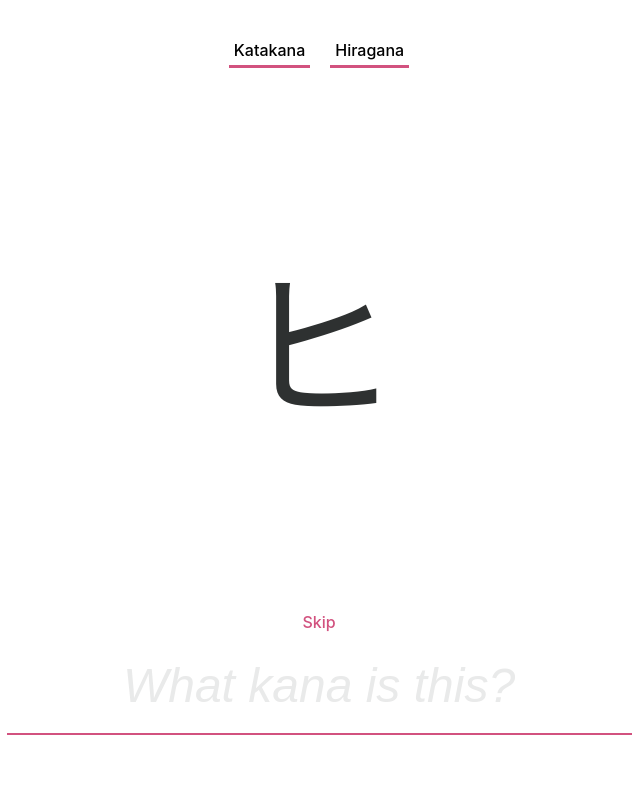
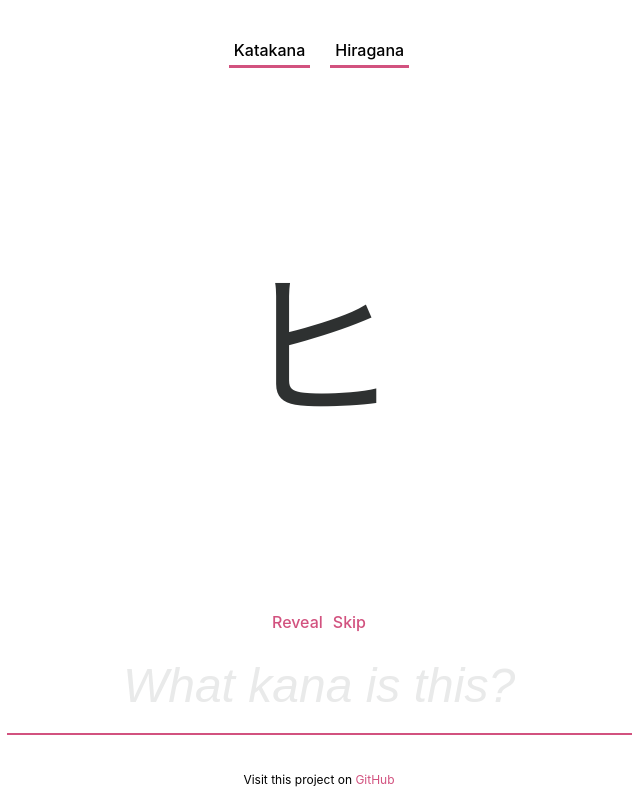
Before and after one commit to porthunt/kantan, a React (Create React App) app: page / in a window 1280 px wide. Shown: the whole page, without its empty margins (321-961 px from the left). Built offline with nearby package versions, Linux system fonts and the light colour scheme; the HTML template or start-up script is replaced by a standard one.

Commit message:
Adding Reveal button

```diff
--- /dev/null
+++ b/src/Actions/Actions.css
@@ -0,0 +1,15 @@
+.action {
+    color: #d2527f;
+    font-weight: 500;
+    cursor: pointer;
+    margin: 0 5px;
+}
+
+.disabled {
+    color: #ecf0f1;
+    cursor: default;
+}
+
+.actions-menu {
+    margin-bottom: 25px;
+}
--- /dev/null
+++ b/src/Actions/Actions.js
@@ -0,0 +1,13 @@
+import React from 'react';
+import './Actions.css';
+
+const Actions = (props) => {
+    return (
+        <div className="actions-menu">
+            <span className={props.revealState ? "action disabled" : "action"} onClick={props.revealAction}>Reveal</span>
+            <span className="action" onClick={props.skipAction}>Skip</span>
+        </div>
+    );
+}
+
+export default Actions;
--- a/src/App.css
+++ b/src/App.css
@@ -1,3 +1,7 @@
 .App {
   text-align: center;
 }
+
+.content {
+  min-height: calc(100vh - 80px);
+}
--- a/src/App.js
+++ b/src/App.js
@@ -1,13 +1,17 @@
 import React from 'react';
 import { useState, useEffect, useRef } from 'react';
 import { toast, ToastContainer } from 'react-toastify';
+
 import Kana from './Kana/Kana';
 import KanaInput from './KanaInput/KanaInput';
 import KanaSelector from './KanaSelector/KanaSelector';
 import StreakLabel from './StreakLabel/StreakLabel';
-import Skip from './Skip/Skip';
+import Actions from './Actions/Actions';
+import Footer from './Footer/Footer';
+
 import hiragana from './characters/hiragana';
 import katakana from './characters/katakana';
+
 import './App.css';
 import 'react-toastify/dist/ReactToastify.css';
 
@@ -16,6 +20,9 @@ const App = () => {
   const [validKanaState, setValidKanaState] = useState("");
   const [streakState, setStreakState] = useState(0);
   const [inputValueState, setInputValueState] = useState("");
+  const [inputIsDisabledState, setInputIsDisabledState] = useState(false);
+  const [isRevealedState, setIsRevealedState] = useState(false);
+  const [inputPlaceHolderState, setInputPlaceHolderState] = useState(null);
   const [selectedKanasState, setSelectedKanasState] = useState(["hiragana", "katakana"]);
   const [availableKanas, setAvailableKanas] = useState([...hiragana, ...katakana]);
   const [kanaState, setKanaState] = useState(() => {
@@ -34,6 +41,9 @@ const App = () => {
     setKanaState(availableKanas[rand]);
     setInputValueState("");
     setValidKanaState("");
+    setInputIsDisabledState(false);
+    setIsRevealedState(false);
+    setInputPlaceHolderState(null);
   }
 
   const validateKana = (event) => {
@@ -66,6 +76,16 @@ const App = () => {
     refresh();
   }
 
+  const revealKana = () => {
+    if (!isRevealedState) {
+      setStreakState(0);
+      setIsRevealedState(true);
+      setInputIsDisabledState(true);
+      setInputPlaceHolderState("Press skip");
+      setKanaState({"key": kanaState["values"].pop()});
+    }
+  }
+
   const untoggleKana = (kana) => {
     const currentKanas = [...selectedKanasState];
     let indexKana = currentKanas.indexOf(kana);
@@ -92,16 +112,21 @@ const App = () => {
 
   return (
     <div className="App">
+        <div className="content">
           <ToastContainer />
           <KanaSelector selected={selectedKanasState} click={untoggleKana} />
           <Kana kana={kanaState["key"]} validity={validKanaState} />
-        <Skip click={skipKana}/>
+          <Actions skipAction={skipKana} revealAction={revealKana} revealState={isRevealedState} />
           <KanaInput
+            disabled={inputIsDisabledState}
             reference={inputRef}
             className={validKanaState}
             value={inputValueState}
+            placeholder={inputPlaceHolderState}
             change={validateKana} />
           { streakState > 10 ? <StreakLabel streak={streakState}/> : null }
+        </div>
+        <Footer />
     </div>
   );
 }
--- /dev/null
+++ b/src/Footer/Footer.css
@@ -0,0 +1,4 @@
+p.footer {
+    font-size: .75em;
+    margin-bottom: 10px;
+}
--- /dev/null
+++ b/src/Footer/Footer.js
@@ -0,0 +1,10 @@
+import React from 'react';
+import './Footer.css';
+
+const Footer = (props) => {
+    return (
+        <p className="footer">Visit this project on <a href="https://github.com/porthunt/hiragana-challenge" alt="GitHub">GitHub</a></p>
+    );
+}
+
+export default Footer;
--- a/src/KanaInput/KanaInput.css
+++ b/src/KanaInput/KanaInput.css
@@ -25,3 +25,7 @@ input {
     color: #2e3131;
     opacity: .1;
   }
+
+  input:disabled {
+    background-color: transparent;
+  }
--- a/src/KanaInput/KanaInput.js
+++ b/src/KanaInput/KanaInput.js
@@ -6,12 +6,13 @@ const KanaInput = (props) => {
         <input
         ref={props.reference}
         className={props.className}
-        placeholder="What kana is this?"
+        placeholder={ props.placeholder ? props.placeholder: "What kana is this?" }
         type="text"
         id="kana"
         name="kana"
         value={props.value}
-        onChange={props.change} />
+        onChange={props.change}
+        disabled={props.disabled} />
     );
 }
 
--- a/src/Skip/Skip.css
+++ /dev/null
@@ -1,6 +0,0 @@
-p.skip {
-    color: #d2527f;
-    font-weight: 500;
-    margin-bottom: 25px;
-    cursor: pointer;
-}
--- a/src/Skip/Skip.js
+++ /dev/null
@@ -1,10 +0,0 @@
-import React from 'react';
-import './Skip.css';
-
-const Skip = (props) => {
-    return (
-        <p className="skip" onClick={props.click}>Skip</p>
-    );
-}
-
-export default Skip;
--- a/src/index.css
+++ b/src/index.css
@@ -11,3 +11,8 @@ code {
   font-family: source-code-pro, Menlo, Monaco, Consolas, 'Courier New',
     monospace;
 }
+
+a {
+  text-decoration: none;
+  color: #d2527f;
+}
```
Lines whose indentation alone changed are shown as unchanged.
